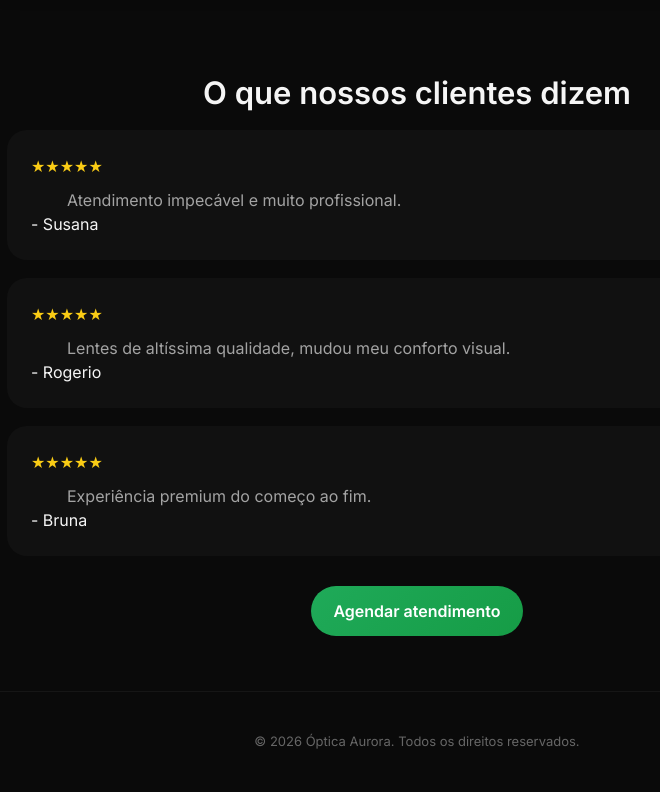
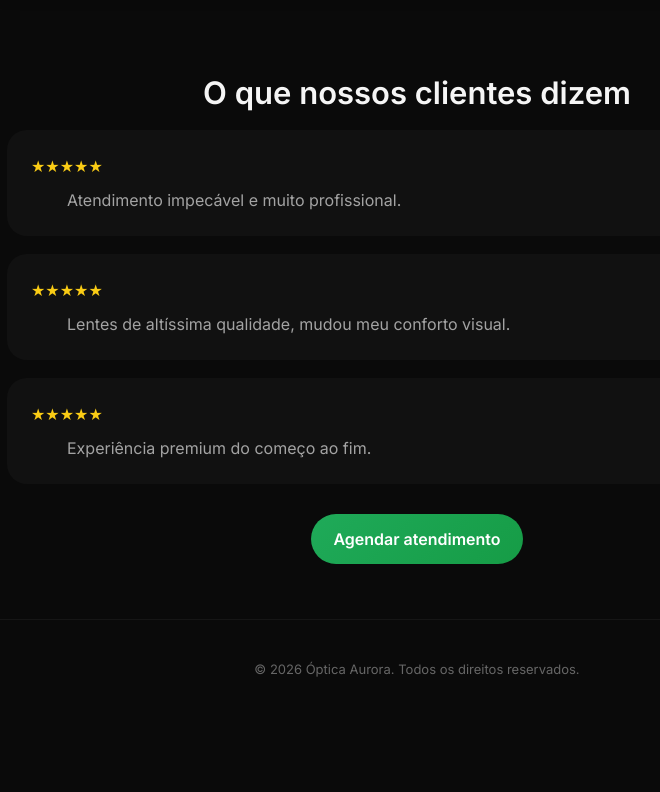
Before and after one commit to cristiandigitalbr-png/optica-landing, a plain HTML site: page index.html in a window 1280 px wide. Shown: the part 2089-2881 px from the top of the page, without its empty margins (223-883 px from the left). After the commit the page ends 2809 px from the top, so only its background shows below. Drawn offline with Linux system fonts and the light colour scheme.

Commit message:
Update index.html

```diff
--- a/index.html
+++ b/index.html
@@ -334,19 +334,16 @@ Abrir no Google Maps
 <div class="testimonial">
 <div class="stars">★★★★★</div>
 <p>Atendimento impecável e muito profissional.</p>
-<span>- Susana</span>
 </div>
 
 <div class="testimonial">
 <div class="stars">★★★★★</div>
 <p>Lentes de altíssima qualidade, mudou meu conforto visual.</p>
-<span>- Rogerio</span>
 </div>
 
 <div class="testimonial">
 <div class="stars">★★★★★</div>
 <p>Experiência premium do começo ao fim.</p>
-<span>- Bruna</span>
 </div>
 
 </div>
```
